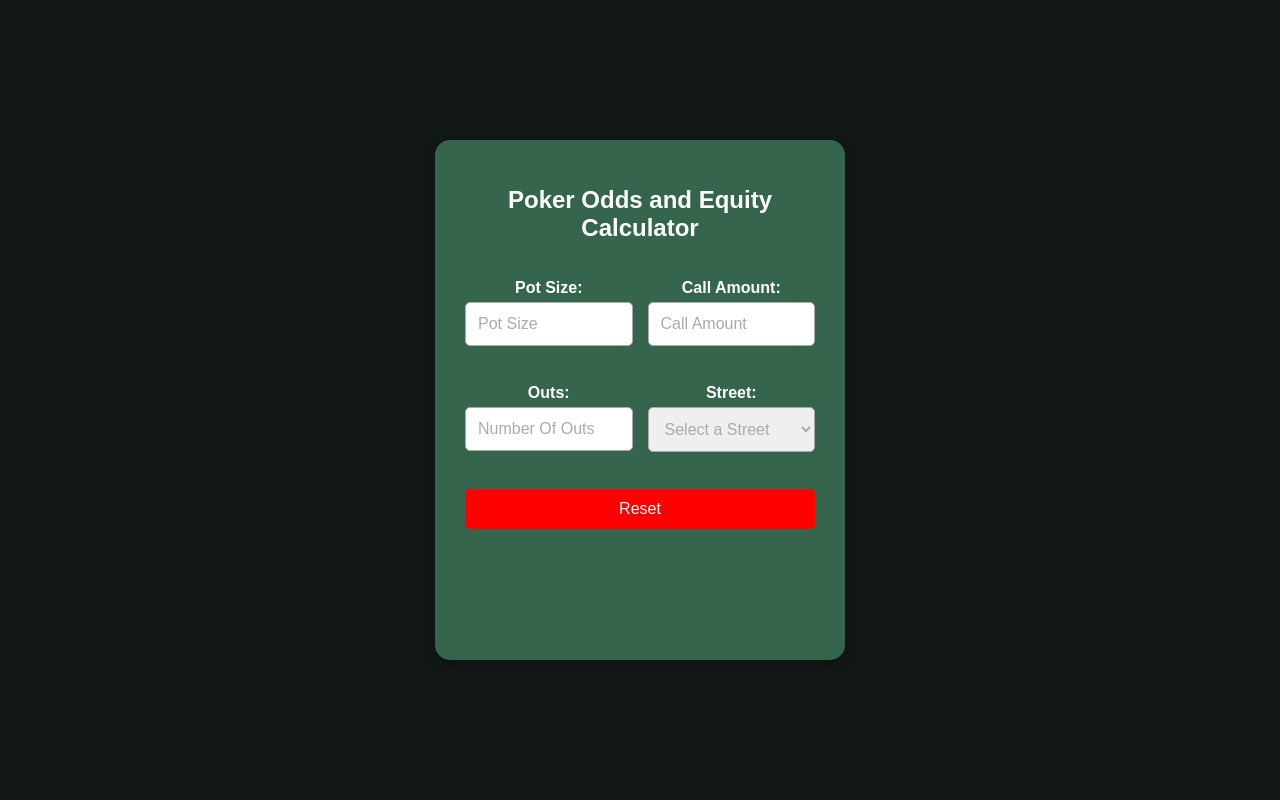
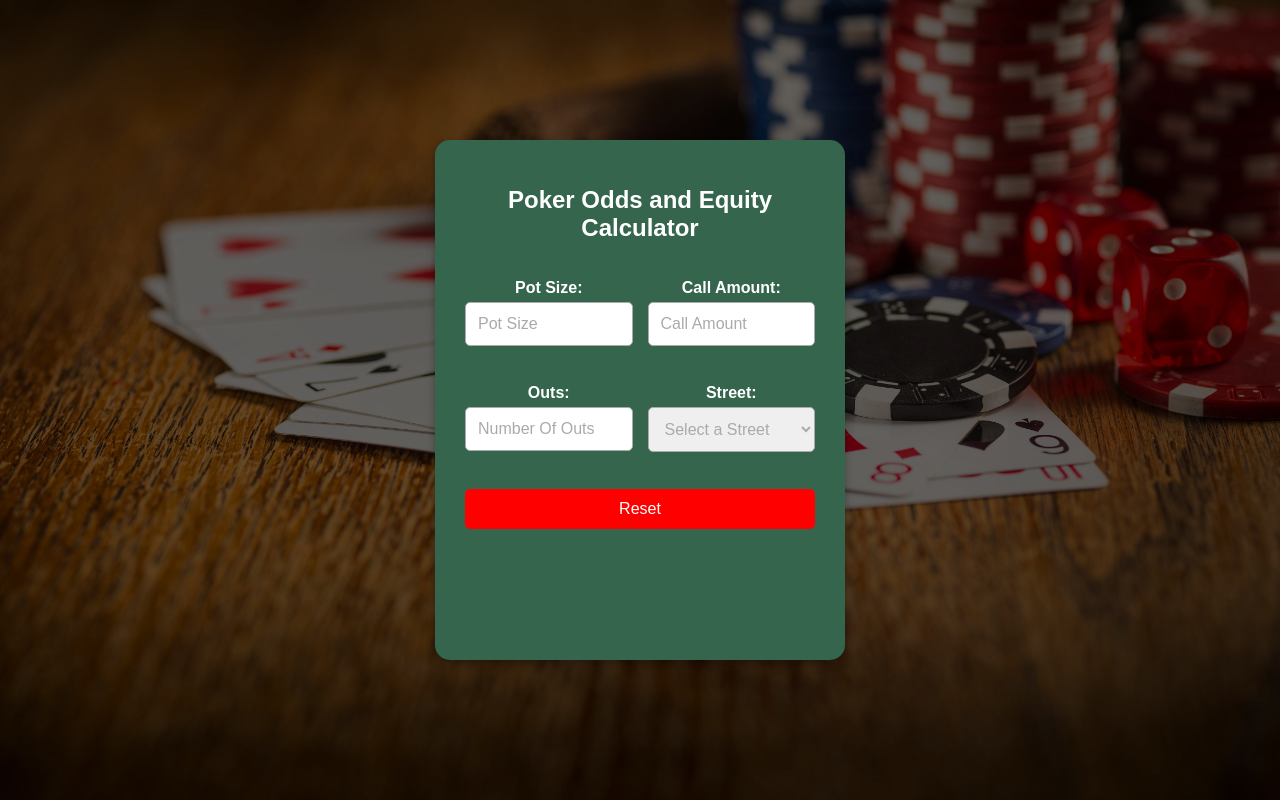
Before and after one commit to bombom2509/Poker-Odds-and-Outs-Calculator, a plain HTML site: page index.html in a window 1280 px wide. Drawn offline with Linux system fonts and the light colour scheme.

Commit message:
Update index.html

```diff
--- a/index.html
+++ b/index.html
@@ -11,7 +11,7 @@
         margin: 0;
         height: 100vh;
         background-color: #2e3d34; /* Fallback color */
-        background-image: url("cigar-chips-gamblings-drink-playing-cards.jpg");
+        background-image: url("cigar-chips-gamblings-drink-playing-cardsNEW.jpg");
         background-size: cover;
         background-position: center;
         display: flex;
```
